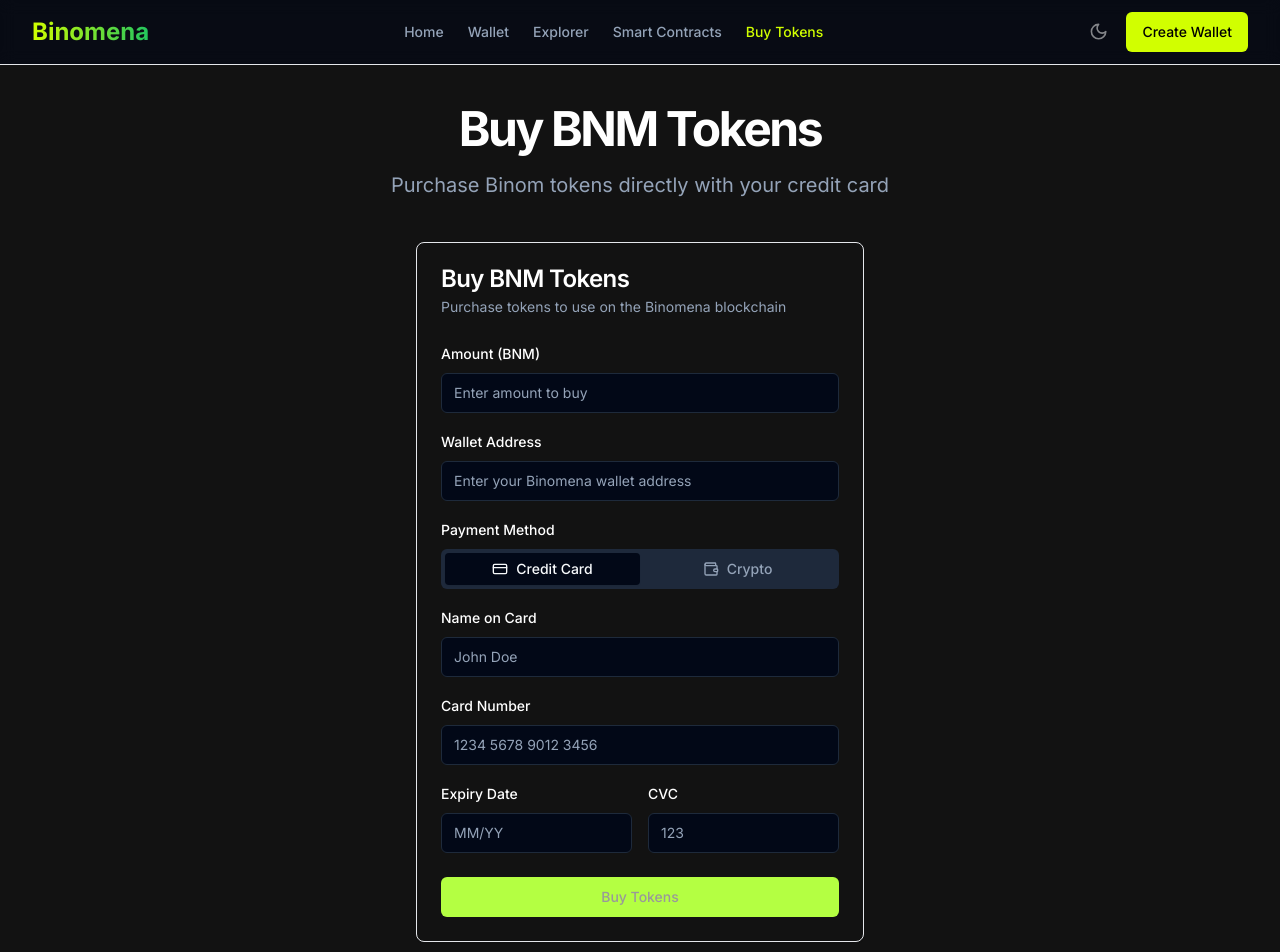
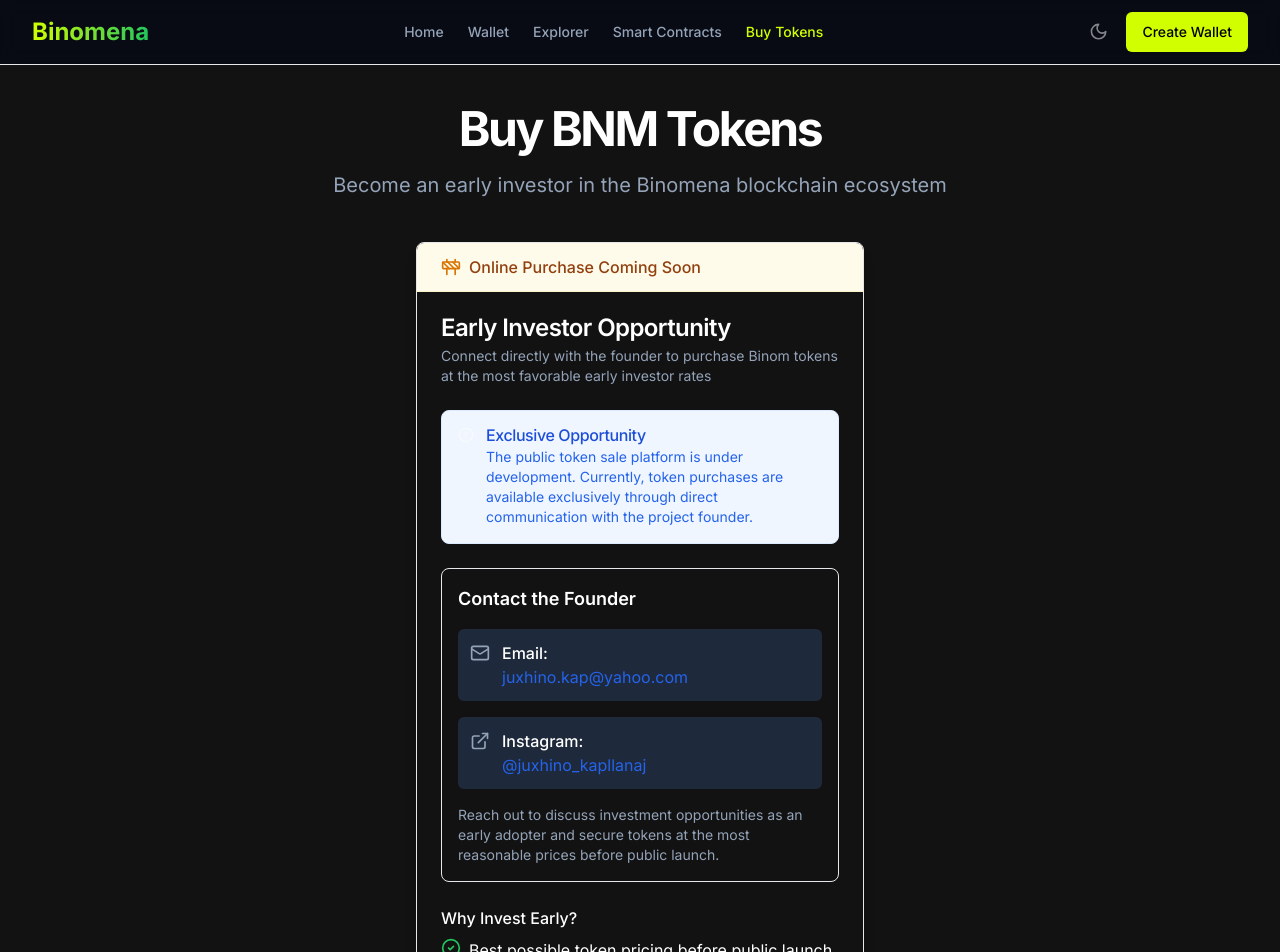
Before and after one commit to igo-used/binomena-web, a Next.js app: page /buy in a window 1280 px wide. Shown: the top 952 px of the page. Built offline with nearby package versions, Linux system fonts and the light colour scheme.

Commit message:
Update buy tokens page with founder contact information

```diff
--- a/app/buy/page.tsx
+++ b/app/buy/page.tsx
@@ -10,7 +10,8 @@ import { Input } from "@/components/ui/input"
 import { Label } from "@/components/ui/label"
 import { RadioGroup, RadioGroupItem } from "@/components/ui/radio-group"
 import { Tabs, TabsContent, TabsList, TabsTrigger } from "@/components/ui/tabs"
-import { AlertCircle, CreditCard, Wallet, CheckCircle2 } from "lucide-react"
+import { AlertCircle, CreditCard, Wallet, CheckCircle2, Construction, Mail, ExternalLink } from "lucide-react"
+import Link from "next/link"
 
 export default function BuyTokensPage() {
   const [amount, setAmount] = useState("")
@@ -26,261 +27,114 @@ export default function BuyTokensPage() {
   const [cardExpiry, setCardExpiry] = useState("")
   const [cardCvc, setCardCvc] = useState("")
 
-  const handleBuyTokens = async () => {
-    // Validate inputs
-    if (!amount.trim() || isNaN(Number.parseFloat(amount)) || Number.parseFloat(amount) <= 0) {
-      setError("Please enter a valid amount")
-      return
-    }
-    if (!walletAddress.trim() || !walletAddress.startsWith("AdNe")) {
-      setError("Please enter a valid Binomena wallet address")
-      return
-    }
-
-    if (paymentMethod === "credit-card") {
-      if (!cardName.trim()) {
-        setError("Please enter the name on your card")
-        return
-      }
-      if (!cardNumber.trim() || cardNumber.replace(/\s/g, "").length !== 16) {
-        setError("Please enter a valid card number")
-        return
-      }
-      if (!cardExpiry.trim() || !cardExpiry.includes("/")) {
-        setError("Please enter a valid expiry date (MM/YY)")
-        return
-      }
-      if (!cardCvc.trim() || cardCvc.length < 3) {
-        setError("Please enter a valid CVC code")
-        return
-      }
-    }
-
-    setLoading(true)
-    setError(null)
-
-    try {
-      // Simulate API call
-      await new Promise((resolve) => setTimeout(resolve, 2000))
-
-      // In a real implementation, you would call your payment processor API here
-      // and then use the faucet endpoint to transfer tokens to the user's wallet
-
-      setSuccess(true)
-
-      // Clear form
-      setAmount("")
-      setCardName("")
-      setCardNumber("")
-      setCardExpiry("")
-      setCardCvc("")
-    } catch (err) {
-      setError(err instanceof Error ? err.message : "Failed to process payment")
-    } finally {
-      setLoading(false)
-    }
-  }
-
-  const formatCardNumber = (value: string) => {
-    const v = value.replace(/\s+/g, "").replace(/[^0-9]/gi, "")
-    const matches = v.match(/\d{4,16}/g)
-    const match = (matches && matches[0]) || ""
-    const parts = []
-
-    for (let i = 0, len = match.length; i < len; i += 4) {
-      parts.push(match.substring(i, i + 4))
-    }
-
-    if (parts.length) {
-      return parts.join(" ")
-    } else {
-      return value
-    }
-  }
-
-  const handleCardNumberChange = (e: React.ChangeEvent<HTMLInputElement>) => {
-    const formattedValue = formatCardNumber(e.target.value)
-    setCardNumber(formattedValue)
-  }
-
-  const handleExpiryChange = (e: React.ChangeEvent<HTMLInputElement>) => {
-    let value = e.target.value.replace(/\D/g, "")
-
-    if (value.length > 2) {
-      value = value.slice(0, 2) + "/" + value.slice(2, 4)
-    }
-
-    setCardExpiry(value)
-  }
-
   return (
     <div className="container py-10">
       <div className="flex flex-col items-center justify-center space-y-4 text-center mb-10">
         <h1 className="text-3xl font-bold tracking-tighter sm:text-4xl md:text-5xl">Buy BNM Tokens</h1>
         <p className="max-w-[700px] text-muted-foreground md:text-xl/relaxed lg:text-base/relaxed xl:text-xl/relaxed">
-          Purchase Binom tokens directly with your credit card
+          Become an early investor in the Binomena blockchain ecosystem
         </p>
       </div>
 
       <div className="max-w-md mx-auto">
-        {error && (
-          <Alert variant="destructive" className="mb-6">
-            <AlertCircle className="h-4 w-4" />
-            <AlertTitle>Error</AlertTitle>
-            <AlertDescription>{error}</AlertDescription>
+        <Card className="shadow-lg overflow-hidden">
+          <div className="bg-amber-50 border-b border-amber-100 px-6 py-3">
+            <div className="flex items-center gap-2">
+              <Construction className="h-5 w-5 text-amber-600" />
+              <p className="font-medium text-amber-800">Online Purchase Coming Soon</p>
+            </div>
+          </div>
+
+          <CardHeader>
+            <CardTitle>Early Investor Opportunity</CardTitle>
+            <CardDescription>Connect directly with the founder to purchase Binom tokens at the most favorable early investor rates</CardDescription>
+          </CardHeader>
+
+          <CardContent className="space-y-6">
+            <Alert className="bg-blue-50 border-blue-100">
+              <AlertCircle className="h-4 w-4 text-blue-600" />
+              <AlertTitle className="text-blue-700">Exclusive Opportunity</AlertTitle>
+              <AlertDescription className="text-blue-600">
+                The public token sale platform is under development. Currently, token purchases are available exclusively through direct communication with the project founder.
+              </AlertDescription>
             </Alert>
-        )}
 
-        {success ? (
-          <Card>
-            <CardHeader>
-              <CardTitle className="flex items-center">
-                <CheckCircle2 className="mr-2 h-5 w-5 text-green-500" />
-                Purchase Successful
-              </CardTitle>
-              <CardDescription>Your token purchase has been processed successfully</CardDescription>
-            </CardHeader>
-            <CardContent className="space-y-4">
-              <p>Your BNM tokens have been sent to your wallet. They should appear in your wallet balance shortly.</p>
-              <div className="p-4 bg-muted rounded-lg">
-                <p className="text-sm font-medium">Transaction Details</p>
-                <p className="text-sm">Wallet: {walletAddress}</p>
-                <p className="text-sm">Amount: {Number.parseFloat(amount).toLocaleString()} BNM</p>
-                <p className="text-sm">Payment Method: {paymentMethod === "credit-card" ? "Credit Card" : "Crypto"}</p>
+            <div className="rounded-lg border p-4 space-y-4">
+              <h3 className="font-semibold text-lg">Contact the Founder</h3>
+
+              <div className="flex items-start gap-3 p-3 rounded-md bg-muted">
+                <Mail className="h-5 w-5 text-muted-foreground mt-0.5" />
+                <div>
+                  <p className="font-medium">Email:</p>
+                  <a
+                    href="mailto:juxhino.kap@yahoo.com"
+                    className="text-blue-600 hover:underline break-all"
+                  >
+                    juxhino.kap@yahoo.com
+                  </a>
                 </div>
-            </CardContent>
-            <CardFooter>
-              <Button onClick={() => setSuccess(false)} className="w-full">
-                Buy More Tokens
-              </Button>
-            </CardFooter>
-          </Card>
-        ) : (
-          <Card>
-            <CardHeader>
-              <CardTitle>Buy BNM Tokens</CardTitle>
-              <CardDescription>Purchase tokens to use on the Binomena blockchain</CardDescription>
-            </CardHeader>
-            <CardContent className="space-y-4">
-              <div className="space-y-2">
-                <Label htmlFor="amount">Amount (BNM)</Label>
-                <Input
-                  id="amount"
-                  type="number"
-                  value={amount}
-                  onChange={(e) => setAmount(e.target.value)}
-                  placeholder="Enter amount to buy"
-                  min="1"
-                />
-                {amount && !isNaN(Number.parseFloat(amount)) && (
+              </div>
+
+              <div className="flex items-start gap-3 p-3 rounded-md bg-muted">
+                <ExternalLink className="h-5 w-5 text-muted-foreground mt-0.5" />
+                <div>
+                  <p className="font-medium">Instagram:</p>
+                  <a
+                    href="https://www.instagram.com/juxhino_kapllanaj/"
+                    target="_blank"
+                    rel="noopener noreferrer"
+                    className="text-blue-600 hover:underline"
+                  >
+                    @juxhino_kapllanaj
+                  </a>
+                </div>
+              </div>
+
               <p className="text-sm text-muted-foreground">
-                    Estimated cost: ${(Number.parseFloat(amount) * 0.1).toFixed(2)} USD
+                Reach out to discuss investment opportunities as an early adopter and secure tokens at the most reasonable prices before public launch.
               </p>
-                )}
             </div>
 
             <div className="space-y-2">
-                <Label htmlFor="walletAddress">Wallet Address</Label>
-                <Input
-                  id="walletAddress"
-                  value={walletAddress}
-                  onChange={(e) => setWalletAddress(e.target.value)}
-                  placeholder="Enter your Binomena wallet address"
-                />
-              </div>
-
-              <div className="space-y-2">
-                <Label>Payment Method</Label>
-                <Tabs defaultValue="credit-card" onValueChange={setPaymentMethod}>
-                  <TabsList className="grid w-full grid-cols-2">
-                    <TabsTrigger value="credit-card">
-                      <CreditCard className="mr-2 h-4 w-4" />
-                      Credit Card
-                    </TabsTrigger>
-                    <TabsTrigger value="crypto">
-                      <Wallet className="mr-2 h-4 w-4" />
-                      Crypto
-                    </TabsTrigger>
-                  </TabsList>
-                  <TabsContent value="credit-card" className="space-y-4 mt-4">
-                    <div className="space-y-2">
-                      <Label htmlFor="cardName">Name on Card</Label>
-                      <Input
-                        id="cardName"
-                        value={cardName}
-                        onChange={(e) => setCardName(e.target.value)}
-                        placeholder="John Doe"
-                      />
-                    </div>
-                    <div className="space-y-2">
-                      <Label htmlFor="cardNumber">Card Number</Label>
-                      <Input
-                        id="cardNumber"
-                        value={cardNumber}
-                        onChange={handleCardNumberChange}
-                        placeholder="1234 5678 9012 3456"
-                        maxLength={19}
-                      />
-                    </div>
-                    <div className="grid grid-cols-2 gap-4">
-                      <div className="space-y-2">
-                        <Label htmlFor="cardExpiry">Expiry Date</Label>
-                        <Input
-                          id="cardExpiry"
-                          value={cardExpiry}
-                          onChange={handleExpiryChange}
-                          placeholder="MM/YY"
-                          maxLength={5}
-                        />
-                      </div>
-                      <div className="space-y-2">
-                        <Label htmlFor="cardCvc">CVC</Label>
-                        <Input
-                          id="cardCvc"
-                          value={cardCvc}
-                          onChange={(e) => setCardCvc(e.target.value.replace(/\D/g, ""))}
-                          placeholder="123"
-                          maxLength={4}
-                        />
-                      </div>
-                    </div>
-                  </TabsContent>
-                  <TabsContent value="crypto" className="space-y-4 mt-4">
-                    <div className="space-y-2">
-                      <Label>Select Cryptocurrency</Label>
-                      <RadioGroup defaultValue="btc">
-                        <div className="flex items-center space-x-2">
-                          <RadioGroupItem value="btc" id="btc" />
-                          <Label htmlFor="btc">Bitcoin (BTC)</Label>
-                        </div>
-                        <div className="flex items-center space-x-2">
-                          <RadioGroupItem value="eth" id="eth" />
-                          <Label htmlFor="eth">Ethereum (ETH)</Label>
-                        </div>
-                        <div className="flex items-center space-x-2">
-                          <RadioGroupItem value="usdt" id="usdt" />
-                          <Label htmlFor="usdt">Tether (USDT)</Label>
-                        </div>
-                      </RadioGroup>
-                    </div>
-                    <Alert>
-                      <AlertCircle className="h-4 w-4" />
-                      <AlertTitle>Coming Soon</AlertTitle>
-                      <AlertDescription>
-                        Crypto payments are coming soon. Please use credit card for now.
-                      </AlertDescription>
-                    </Alert>
-                  </TabsContent>
-                </Tabs>
+              <h3 className="font-medium">Why Invest Early?</h3>
+              <ul className="space-y-2">
+                <li className="flex gap-2">
+                  <CheckCircle2 className="h-5 w-5 text-green-500 flex-shrink-0" />
+                  <span>Best possible token pricing before public launch</span>
+                </li>
+                <li className="flex gap-2">
+                  <CheckCircle2 className="h-5 w-5 text-green-500 flex-shrink-0" />
+                  <span>Direct communication with the project founder</span>
+                </li>
+                <li className="flex gap-2">
+                  <CheckCircle2 className="h-5 w-5 text-green-500 flex-shrink-0" />
+                  <span>Early access to Binomena ecosystem features</span>
+                </li>
+                <li className="flex gap-2">
+                  <CheckCircle2 className="h-5 w-5 text-green-500 flex-shrink-0" />
+                  <span>Ground-floor opportunity in a growing blockchain project</span>
+                </li>
+              </ul>
             </div>
           </CardContent>
-            <CardFooter>
-              <Button onClick={handleBuyTokens} className="w-full" disabled={loading || paymentMethod === "crypto"}>
-                {loading ? "Processing..." : "Buy Tokens"}
+
+          <CardFooter className="flex flex-col space-y-4 border-t p-6">
+            <p className="text-sm text-muted-foreground text-center">
+              Online token purchase functionality will be available soon. Until then, please contact the founder directly.
+            </p>
+            <div className="flex gap-4 w-full">
+              <Button asChild variant="outline" className="flex-1">
+                <Link href="/wallet">Back to Wallet</Link>
               </Button>
+              <Button
+                asChild
+                className="flex-1"
+              >
+                <a href="mailto:juxhino.kap@yahoo.com">Contact Founder</a>
+              </Button>
+            </div>
           </CardFooter>
         </Card>
-        )}
       </div>
     </div>
   )
```
Lines whose indentation alone changed are shown as unchanged.
